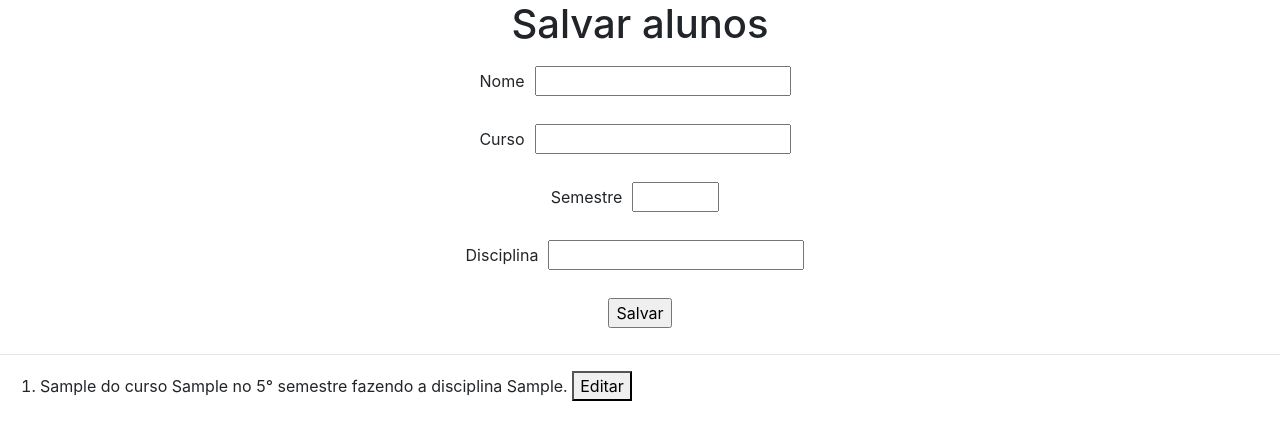
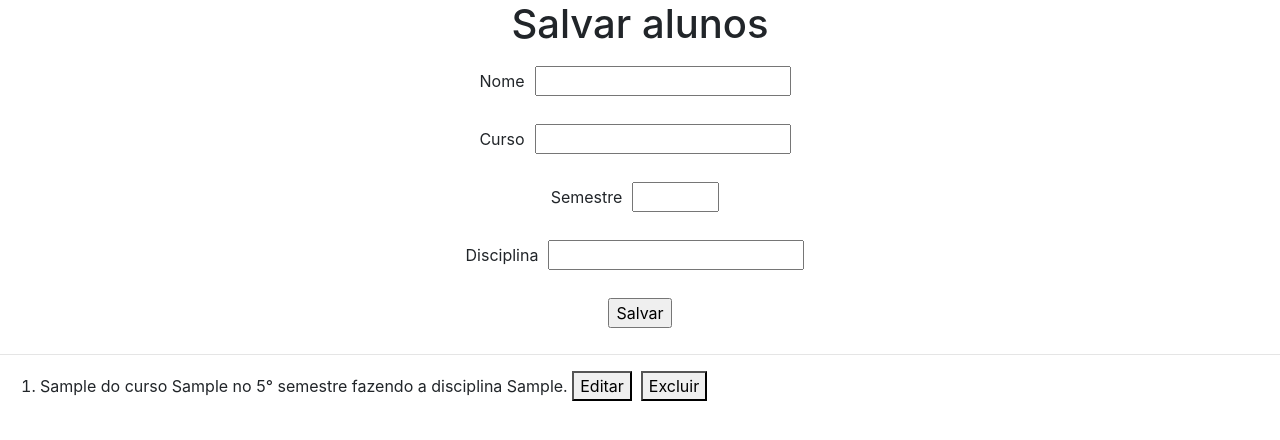
Before and after one commit to movingGreen/Projetos, a React (Create React App) app in the folder listar_alunos/: page / in a window 1280 px wide. Both pictures are taken after typing "Sample", "Sample", "5", "Sample" into the empty fields and a click on the input "Salvar". Shown: the top 440 px of the page. Built offline with nearby package versions, Linux system fonts and the light colour scheme.

Commit message:
Adição de opção de excluir aluno

```diff
--- a/listar_alunos/src/AlunoLista.js
+++ b/listar_alunos/src/AlunoLista.js
@@ -7,12 +7,17 @@ export default function AlunoLista(props) {
     props.editarAluno(id);
   };
 
+  const btnExcluir = () => {
+    props.excluirAluno(id);
+  };
+
   return (
     <li>
       <p>
         {nome} do curso {curso} no {semestre}° semestre fazendo a disciplina{" "}
         {disciplina}.&nbsp;
-        <button onClick={btnEditar}>Editar</button>
+        <button onClick={btnEditar}>Editar</button>&nbsp;{" "}
+        <button onClick={btnExcluir}>Excluir</button>
       </p>
     </li>
   );
--- a/listar_alunos/src/App.js
+++ b/listar_alunos/src/App.js
@@ -2,7 +2,7 @@ import { useState, useEffect, useRef } from "react";
 import AlunoLista from "./AlunoLista";
 
 export default function App() {
-  const [alunos, setAluno] = useState([]);
+  const [alunos, setAlunos] = useState([]);
   const inputName = useRef();
   const inputCurso = useRef();
   const inputSemestre = useRef();
@@ -11,12 +11,19 @@ export default function App() {
 
   useEffect(() => {
     const alunosSalvos = JSON.parse(localStorage.getItem(CHAVE_LOCAL_STORAGE));
-    if (alunosSalvos) setAluno(alunosSalvos);
+    if (alunosSalvos) setAlunos(alunosSalvos);
   }, []);
 
   useEffect(() => {
     localStorage.setItem(CHAVE_LOCAL_STORAGE, JSON.stringify(alunos));
   }, [alunos]);
+
+  const excluirAluno = (idAluno) => {
+    const novaListaAlunos = alunos.filter((aluno) => {
+      if (aluno.id !== idAluno) return aluno;
+    });
+    setAlunos(novaListaAlunos);
+  };
 
   const editarAluno = (idAluno) => {
     const listaAlunos = alunos;
@@ -33,7 +40,7 @@ export default function App() {
       novaListaAlunos.push(aluno);
     }
 
-    setAluno(novaListaAlunos);
+    setAlunos(novaListaAlunos);
   };
 
   const salvarAluno = (event) => {
@@ -46,7 +53,7 @@ export default function App() {
       event.target[i].value = "";
     }
 
-    setAluno((stateAnterior) => {
+    setAlunos((stateAnterior) => {
       return [...stateAnterior, aluno];
     });
   };
@@ -111,6 +118,7 @@ export default function App() {
             key={aluno.id}
             aluno={aluno}
             editarAluno={editarAluno}
+            excluirAluno={excluirAluno}
           />
         ))}
       </ol>
```
